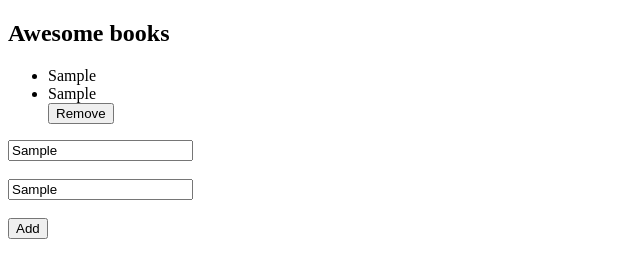
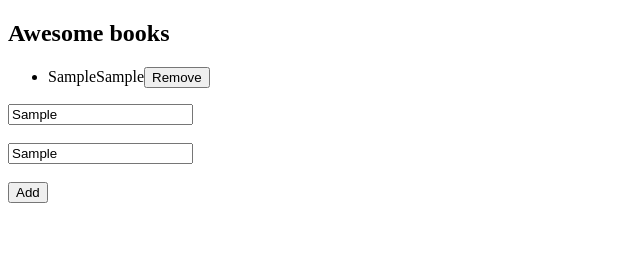
Before and after one commit to muhenge/Awesomebooks, a plain HTML site: page index.html in a window 1280 px wide. Both pictures are taken after typing "Sample", "Sample" into the empty fields and a click on the button "Add". Shown: the whole page, without its empty margins (0-640 px from the left). Drawn offline with Linux system fonts and the light colour scheme.

Commit message:
Add remove not functional

```diff
--- a/index.js
+++ b/index.js
@@ -1,11 +1,22 @@
 let books = [];
-
 
 const form = document.getElementsByTagName('form');
 const title = document.getElementById('title');
 const author = document.getElementById('author');
 const ul = document.getElementById('ul');
-;
+
+const removeBook = (event) => {
+    event.preventDefault();
+    const b = document.getElementsByClassName('book');
+    console.log(b);
+    // const rmv = document.getElementsByClassName('btnn');
+    // books.filter(e => {
+    //     if(event) {
+    //         console.log(e)
+    //     }
+    // })
+}
+
 const addBook = ()=>{
     // const makeBook = ()=>{
         const book = {
@@ -13,9 +24,14 @@ const addBook = ()=>{
             author: author.value
         };
         books.push(book);
-        const titleLi = document.createElement('li');
-        const authorLi = document.createElement('li');
+
+        const titleLi = document.createElement('span');
+        const authorLi = document.createElement('span');
         const removeBtn = document.createElement("button");
+        removeBtn.setAttribute('class','btnn');
+        console.log(removeBook)
+        const container = document.createElement("div");
+        const li = document.createElement('li');
         books.forEach(b => {
             removeBtn.innerText = "Remove";
             titleLi.innerText = b.name
@@ -24,20 +40,18 @@ const addBook = ()=>{
                 console.log('empty');
             }
             else {
-                ul.appendChild(titleLi);
-                ul.appendChild(authorLi);
-                ul.appendChild(removeBtn);
+                container.appendChild(titleLi);
+                container.appendChild(authorLi);
+                li.appendChild(container);
+                ul.appendChild(li);
+                container.appendChild(removeBtn);
             }
 
+            removeBtn.addEventListener('click',removeBook)
         });
-
 }
 
 
-
-const removeBook = () => {
-
-}
 
 document.getElementById('btn').addEventListener('click', (event)=>{
     event.preventDefault();
```
Also changed, not shown: index.html (+0 -1 lines).
